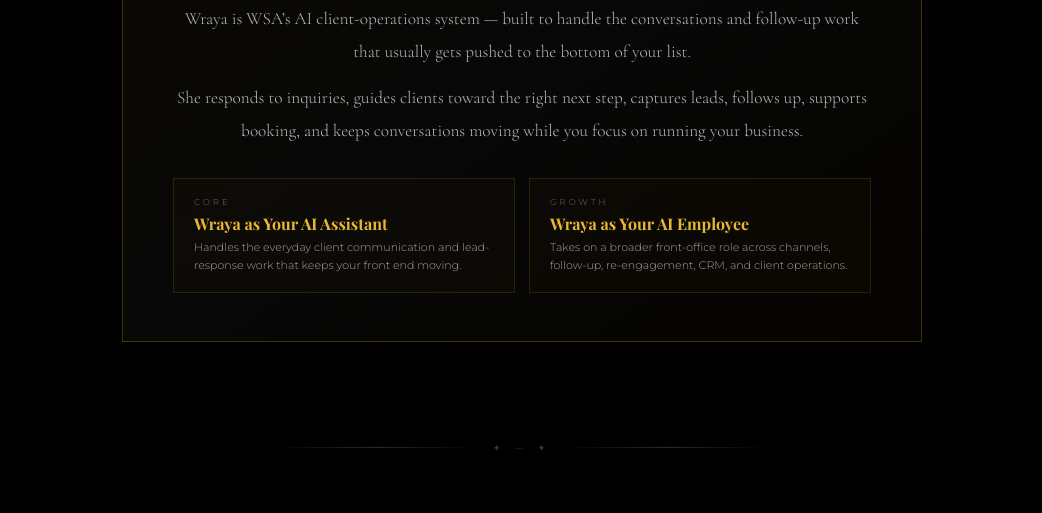
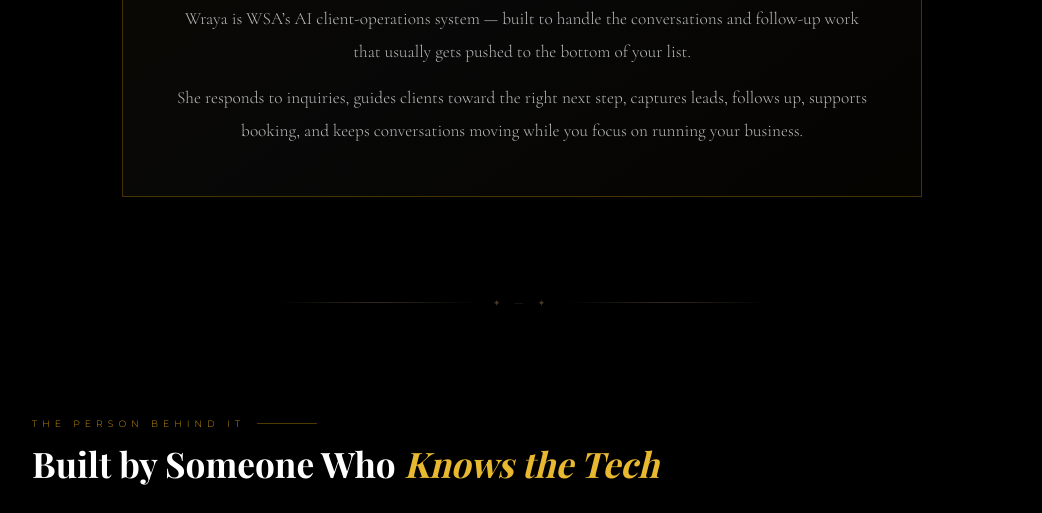
Before and after one commit to jaylawalker1999-glitch/jaylawalker1999-glitch.github.io, a plain HTML site: page index.html in a window 1280 px wide. Shown: the part 3843-4356 px from the top of the page, without its empty margins (118-1160 px from the left). Drawn offline with nearby package versions, Linux system fonts and the light colour scheme; a web font is replaced by a local one.

Commit message:
Add files via upload

```diff
--- a/index.html
+++ b/index.html
@@ -376,25 +376,6 @@
     color: rgba(255,255,255,0.72); line-height: 1.9;
   }
   .wraya-copy p + p { margin-top: 14px; }
-  .wraya-roles {
-    display: grid; grid-template-columns: 1fr 1fr; gap: 14px;
-    margin-top: 30px; text-align: left;
-  }
-  .wraya-role-card {
-    border: 1px solid rgba(200,146,10,0.18);
-    background: rgba(200,146,10,0.025); padding: 18px 20px;
-  }
-  .wraya-role-card span {
-    display: block; font-size: 0.53rem; letter-spacing: 3px;
-    text-transform: uppercase; color: rgba(255,255,255,0.42); margin-bottom: 6px;
-  }
-  .wraya-role-card strong {
-    display: block; font-family: 'Playfair Display', serif;
-    font-size: 1rem; color: var(--gold-light); margin-bottom: 5px;
-  }
-  .wraya-role-card p {
-    font-size: 0.69rem; color: rgba(255,255,255,0.62); line-height: 1.6;
-  }
 
   /* ABOUT ME */
   #about { background: transparent; }
@@ -733,7 +714,6 @@
     .wraya-wrap { padding: 70px 24px; }
     .wraya-card { padding: 36px 26px; }
     .wraya-name { font-size: 2.4rem; }
-    .wraya-roles { grid-template-columns: 1fr; }
     .mission-inner { padding: 60px 24px; }
     .mission-quote { font-size: 1.2rem; }
 
@@ -976,18 +956,6 @@
       <div class="wraya-copy">
         <p>Wraya is WSA’s AI client-operations system — built to handle the conversations and follow-up work that usually gets pushed to the bottom of your list.</p>
         <p>She responds to inquiries, guides clients toward the right next step, captures leads, follows up, supports booking, and keeps conversations moving while you focus on running your business.</p>
-      </div>
-      <div class="wraya-roles" aria-label="How Wraya works in each WSA plan">
-        <div class="wraya-role-card">
-          <span>Core</span>
-          <strong>Wraya as Your AI Assistant</strong>
-          <p>Handles the everyday client communication and lead-response work that keeps your front end moving.</p>
-        </div>
-        <div class="wraya-role-card">
-          <span>Growth</span>
-          <strong>Wraya as Your AI Employee</strong>
-          <p>Takes on a broader front-office role across channels, follow-up, re-engagement, CRM, and client operations.</p>
-        </div>
       </div>
     </div>
   </div>
```
